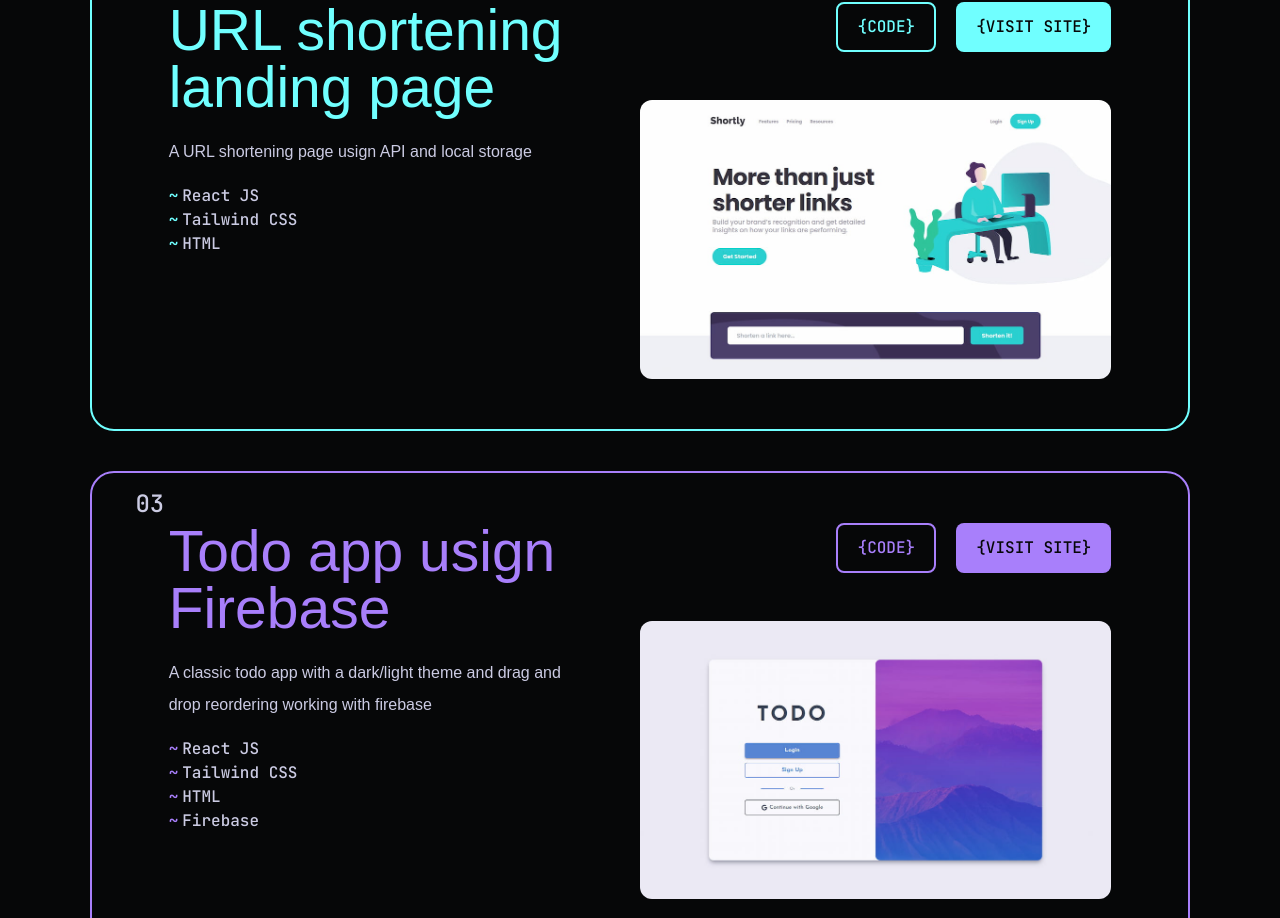
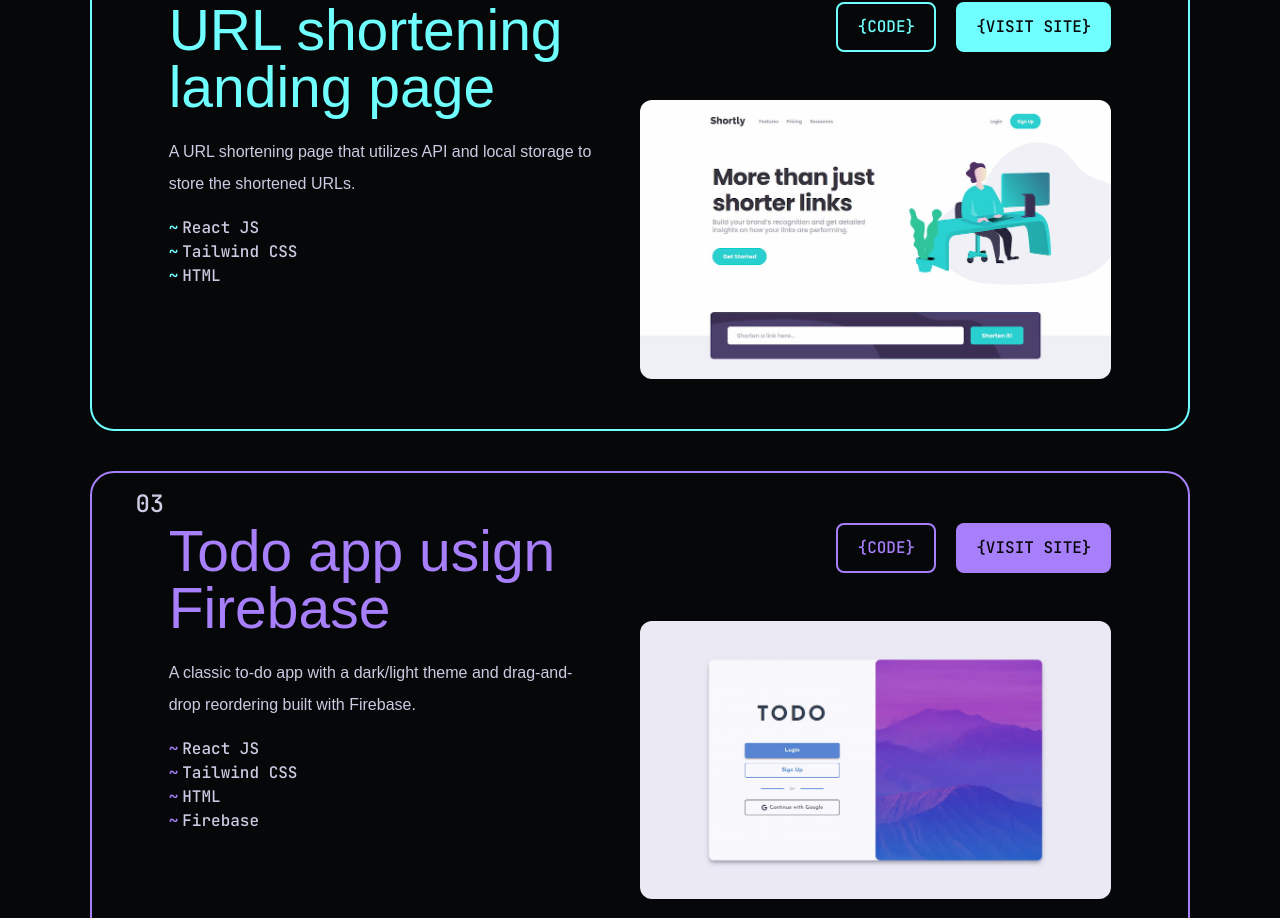
Before and after one commit to ledesmx/Portfolio-one, a React (Vite) app: page / in a window 1280 px wide. Shown: the part 2508-3426 px from the top of the page. Built offline with nearby package versions, Linux system fonts and the light colour scheme; a web font is replaced by a local one.

Commit message:
Improve the projects' description

```diff
--- a/src/projects-info.js
+++ b/src/projects-info.js
@@ -2,7 +2,7 @@ export const projects = [
     {
         id: "01",
         title: "E-commerce product page",
-        description: "A single product page with a lightbox product gallery and cart functionality",
+        description: "A single product page with a lightbox product gallery and cart functionality.",
         skills: ["React JS", "CSS", "BEM", "HTML"],
         site: "https://albertoled.github.io/ecommerce-product-page/",
         code: "https://github.com/AlbertoLed/ecommerce-product-page",
@@ -12,7 +12,7 @@ export const projects = [
     {
         id: "02",
         title: "URL shortening landing page",
-        description: "A URL shortening page usign API and local storage",
+        description: "A URL shortening page that utilizes API and local storage to store the shortened URLs.",
         skills: ["React JS", "Tailwind CSS", "HTML"],
         site: "https://albertoled.github.io/URL-shortening-API-landing-page/",
         code: "https://github.com/AlbertoLed/URL-shortening-API-landing-page",
@@ -22,7 +22,7 @@ export const projects = [
     {
         id: "03",
         title: "Todo app usign Firebase",
-        description: "A classic todo app with a dark/light theme and drag and drop reordering working with firebase",
+        description: "A classic to-do app with a dark/light theme and drag-and-drop reordering built with Firebase.",
         skills: ["React JS", "Tailwind CSS", "HTML", "Firebase"],
         site: "https://albertoled.github.io/Todo-App/",
         code: "https://github.com/AlbertoLed/Todo-App",
```
